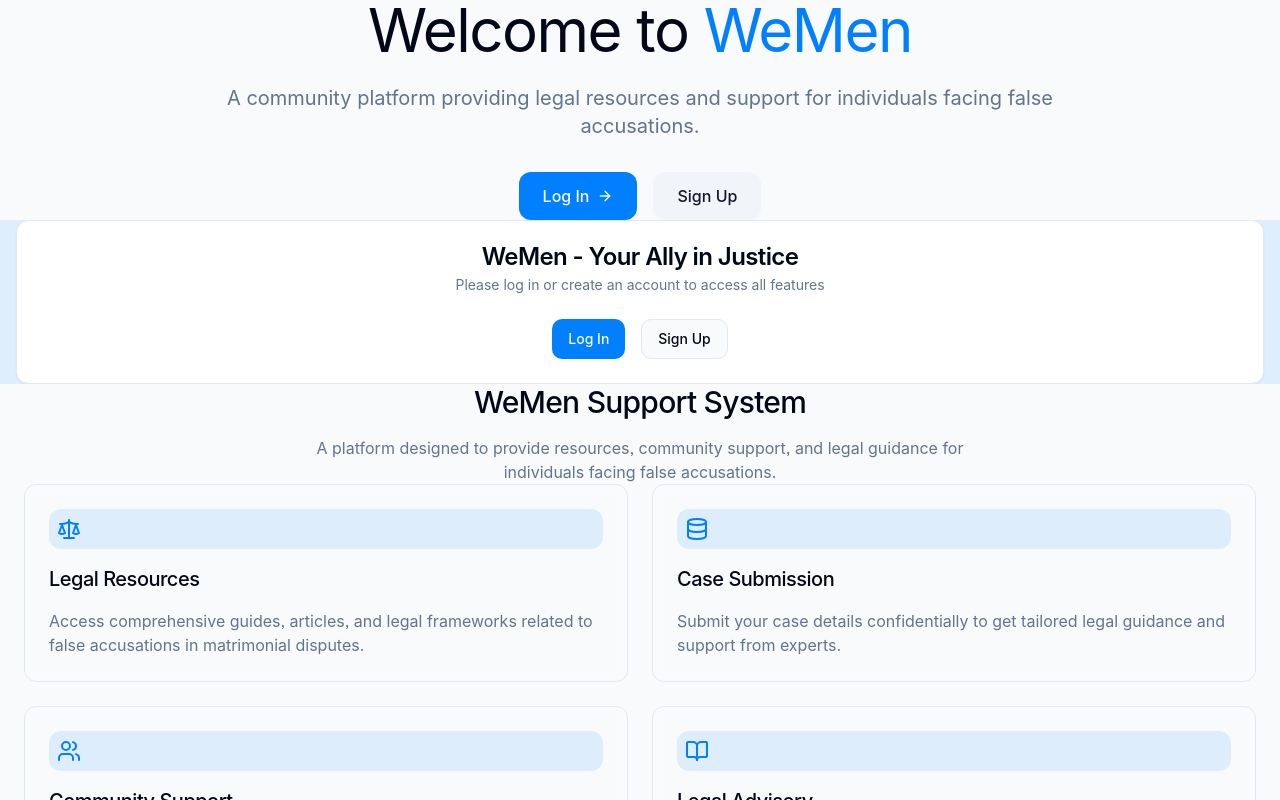
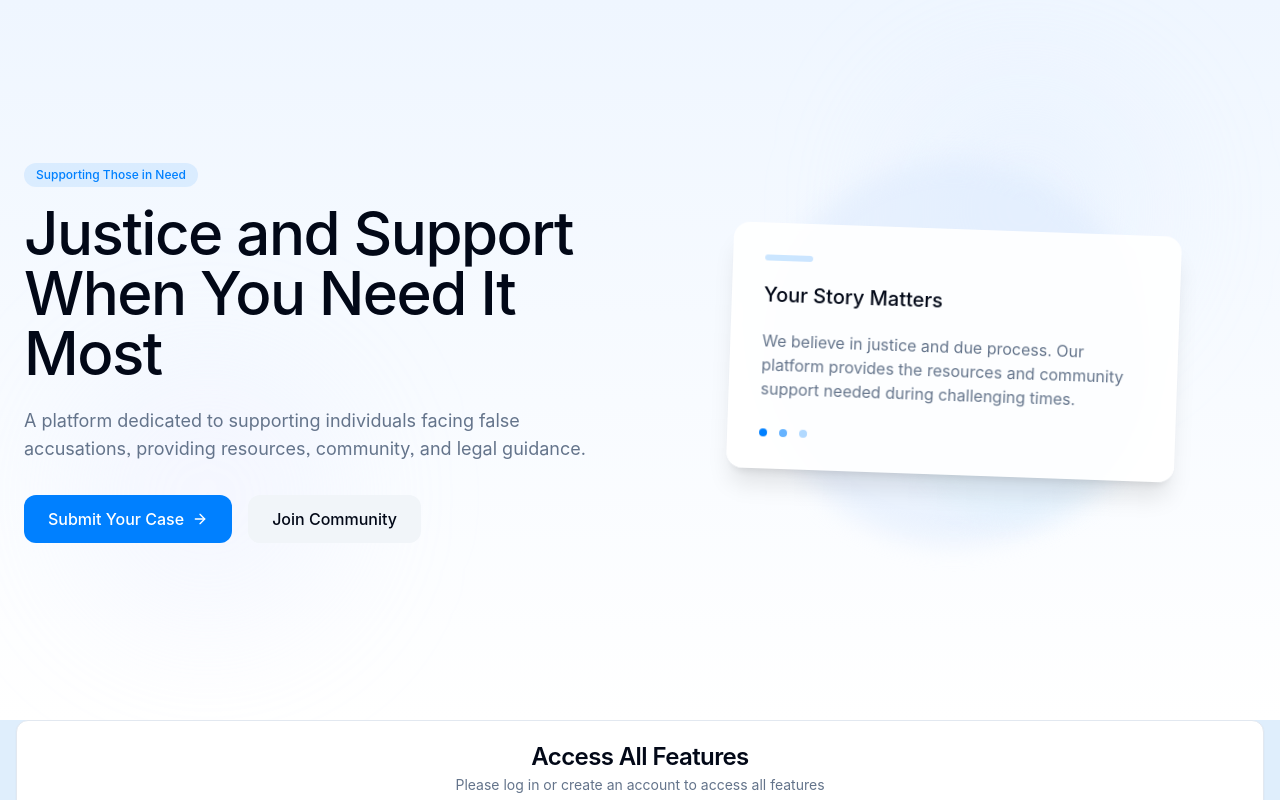
Before and after one commit to Tad0wUKnow/justice-ally-network, a React (Vite) app: page / in a window 1280 px wide. Shown: the top 800 px of the page. Built offline with nearby package versions, Linux system fonts and the light colour scheme; the HTML template or start-up script is replaced by a standard one.

Commit message:
Reverted to edit edt-36e31b83-92c4-4aed-b71c-4d4ec022fbc0: "Modify login and submit case
- Modify the login process to be on the front page.
- Add functionality to the submit case section."

```diff
--- a/index.html
+++ b/index.html
@@ -1,12 +1,11 @@
-
 <!DOCTYPE html>
 <html lang="en">
   <head>
     <meta charset="UTF-8" />
     <meta name="viewport" content="width=device-width, initial-scale=1.0" />
-    <title>WeMen - Justice Ally Network</title>
-    <meta name="description" content="WeMen - Supporting those facing false accusations" />
-    <meta name="author" content="WeMen" />
+    <title>justice-ally-network</title>
+    <meta name="description" content="Lovable Generated Project" />
+    <meta name="author" content="Lovable" />
     <meta property="og:image" content="/og-image.png" />
   </head>
 
@@ -14,6 +13,6 @@
     <div id="root"></div>
     <!-- IMPORTANT: DO NOT REMOVE THIS SCRIPT TAG OR THIS VERY COMMENT! -->
     <script src="https://cdn.gpteng.co/gptengineer.js" type="module"></script>
-    <script type="module" src="/src/main.jsx"></script>
+    <script type="module" src="/src/main.tsx"></script>
   </body>
 </html>
--- a/src/components/HeroSection.jsx
+++ b/src/components/HeroSection.jsx
@@ -1,81 +1,103 @@
 
 import { motion } from 'framer-motion';
+import { ArrowRight } from 'lucide-react';
 import { Link } from 'react-router-dom';
-import { ArrowRight } from 'lucide-react';
-import { useAuth } from '../context/AuthContext';
 
 const HeroSection = () => {
-  const { currentUser } = useAuth();
+  return (
+    <div className="relative min-h-[90vh] flex items-center justify-center overflow-hidden pt-16 pb-20">
+      {/* Background gradient */}
+      <div className="absolute inset-0 bg-gradient-to-b from-blue-50 to-white -z-10" />
 
-  return (
-    <section className="relative overflow-hidden bg-background py-20 md:py-24 lg:py-32">
-      <div className="container mx-auto px-4 md:px-6 relative z-10">
-        <div className="max-w-4xl mx-auto text-center">
-          <motion.h1
-            initial={{ opacity: 0, y: -20 }}
+      {/* Decorative circles */}
+      <div className="absolute top-20 right-[10%] w-64 h-64 rounded-full bg-blue-100/30 blur-3xl -z-10" />
+      <div className="absolute bottom-20 left-[5%] w-72 h-72 rounded-full bg-indigo-100/20 blur-3xl -z-10" />
+
+      <div className="container mx-auto px-4 md:px-6 grid md:grid-cols-2 gap-12 md:gap-6 items-center">
+        <motion.div
+          initial={{ opacity: 0, y: 20 }}
           animate={{ opacity: 1, y: 0 }}
           transition={{ duration: 0.5 }}
-            className="text-4xl md:text-5xl lg:text-6xl font-bold tracking-tight mb-6"
+          className="flex flex-col gap-6 max-w-xl"
         >
-            Welcome to <span className="text-primary">WeMen</span>
+          <div>
+            <motion.span
+              initial={{ opacity: 0, x: -10 }}
+              animate={{ opacity: 1, x: 0 }}
+              transition={{ duration: 0.3, delay: 0.1 }}
+              className="inline-block px-3 py-1 rounded-full text-xs font-medium bg-primary/10 text-primary mb-4"
+            >
+              Supporting Those in Need
+            </motion.span>
+            <motion.h1
+              initial={{ opacity: 0 }}
+              animate={{ opacity: 1 }}
+              transition={{ duration: 0.5, delay: 0.2 }}
+              className="text-4xl md:text-5xl lg:text-6xl font-medium tracking-tight leading-tight md:leading-tight"
+            >
+              Justice and Support When You Need It Most
             </motion.h1>
+          </div>
+
           <motion.p
-            initial={{ opacity: 0, y: -10 }}
-            animate={{ opacity: 1, y: 0 }}
-            transition={{ duration: 0.5, delay: 0.1 }}
-            className="text-xl md:text-2xl text-muted-foreground mb-8 md:mb-10"
+            initial={{ opacity: 0 }}
+            animate={{ opacity: 1 }}
+            transition={{ duration: 0.5, delay: 0.3 }}
+            className="text-lg text-muted-foreground"
           >
-            A community platform providing legal resources and support for individuals facing false accusations.
+            A platform dedicated to supporting individuals facing false accusations, providing resources, community, and legal guidance.
           </motion.p>
+
           <motion.div
-            initial={{ opacity: 0, y: 10 }}
-            animate={{ opacity: 1, y: 0 }}
-            transition={{ duration: 0.5, delay: 0.2 }}
-            className="flex flex-col sm:flex-row gap-4 justify-center"
+            initial={{ opacity: 0 }}
+            animate={{ opacity: 1 }}
+            transition={{ duration: 0.5, delay: 0.4 }}
+            className="flex flex-col sm:flex-row gap-4 pt-2"
           >
-            {currentUser ? (
-              <>
             <Link
               to="/submit"
-                  className="inline-flex items-center justify-center px-6 py-3 rounded-lg bg-primary text-primary-foreground font-medium transition-colors hover:bg-primary/90"
+              className="inline-flex items-center justify-center px-6 py-3 rounded-lg bg-primary text-white font-medium transition-colors hover:bg-primary/90 focus:outline-none focus:ring-2 focus:ring-primary/50 focus:ring-offset-2"
             >
               Submit Your Case
               <ArrowRight className="ml-2 h-4 w-4" />
             </Link>
             <Link
-                  to="/my-cases"
-                  className="inline-flex items-center justify-center px-6 py-3 rounded-lg bg-secondary text-secondary-foreground font-medium transition-colors hover:bg-secondary/90"
+              to="/community"
+              className="inline-flex items-center justify-center px-6 py-3 rounded-lg bg-secondary text-foreground font-medium transition-colors hover:bg-secondary/80 focus:outline-none focus:ring-2 focus:ring-primary/50 focus:ring-offset-2"
             >
-                  View Your Cases
+              Join Community
             </Link>
-              </>
-            ) : (
-              <>
-                <Link
-                  to="/login"
-                  className="inline-flex items-center justify-center px-6 py-3 rounded-lg bg-primary text-primary-foreground font-medium transition-colors hover:bg-primary/90"
+          </motion.div>
+        </motion.div>
+
+        <motion.div
+          initial={{ opacity: 0, scale: 0.95 }}
+          animate={{ opacity: 1, scale: 1 }}
+          transition={{ duration: 0.5, delay: 0.3 }}
+          className="relative flex justify-center"
         >
-                  Log In
-                  <ArrowRight className="ml-2 h-4 w-4" />
-                </Link>
-                <Link
-                  to="/signup"
-                  className="inline-flex items-center justify-center px-6 py-3 rounded-lg bg-secondary text-secondary-foreground font-medium transition-colors hover:bg-secondary/90"
-                >
-                  Sign Up
-                </Link>
-              </>
-            )}
+          <div className="relative w-full max-w-lg aspect-square flex items-center justify-center">
+            {/* Abstract shapes */}
+            <div className="absolute top-1/2 left-1/2 transform -translate-x-1/2 -translate-y-1/2 w-3/4 h-3/4 rounded-full bg-blue-100/50 blur-md" />
+            <div className="absolute top-1/2 left-1/2 transform -translate-x-1/4 -translate-y-1/3 w-1/2 h-1/2 rounded-full bg-sky-100/50 blur-md" />
+
+            {/* Card-like element */}
+            <div className="relative z-10 bg-white/90 backdrop-blur-sm shadow-xl rounded-2xl p-8 w-full max-w-md transform rotate-2 transition-transform hover:rotate-0 duration-500">
+              <div className="flex flex-col gap-5">
+                <div className="w-12 h-1.5 bg-primary/20 rounded-full" />
+                <h3 className="text-xl font-medium">Your Story Matters</h3>
+                <p className="text-muted-foreground">We believe in justice and due process. Our platform provides the resources and community support needed during challenging times.</p>
+                <div className="flex gap-3 mt-2">
+                  <div className="w-2 h-2 rounded-full bg-primary" />
+                  <div className="w-2 h-2 rounded-full bg-primary/60" />
+                  <div className="w-2 h-2 rounded-full bg-primary/30" />
+                </div>
+              </div>
+            </div>
+          </div>
         </motion.div>
       </div>
     </div>
-
-      {/* Background decoration */}
-      <div className="absolute inset-0 overflow-hidden -z-10">
-        <div className="absolute -top-[30%] -right-[10%] w-[60%] h-[140%] bg-primary/5 rounded-full blur-3xl"></div>
-        <div className="absolute -bottom-[20%] -left-[10%] w-[50%] h-[140%] bg-secondary/5 rounded-full blur-3xl"></div>
-      </div>
-    </section>
   );
 };
 
--- a/src/pages/Index.jsx
+++ b/src/pages/Index.jsx
@@ -61,7 +61,7 @@ const Index = () => {
             <div className="container mx-auto px-4">
               <Card className="border-primary/20">
                 <CardHeader>
-                  <CardTitle className="text-center">WeMen - Your Ally in Justice</CardTitle>
+                  <CardTitle className="text-center">Access All Features</CardTitle>
                   <CardDescription className="text-center">
                     Please log in or create an account to access all features
                   </CardDescription>
@@ -89,7 +89,7 @@ const Index = () => {
                 viewport={{ once: true }}
                 className="text-3xl font-medium tracking-tight mb-4"
               >
-                WeMen Support System
+                Comprehensive Support System
               </motion.h2>
               <motion.p
                 initial={{ opacity: 0 }}
@@ -127,7 +127,7 @@ const Index = () => {
                 viewport={{ once: true }}
                 className="text-3xl font-medium tracking-tight mb-4"
               >
-                Ready to Join WeMen?
+                Ready to Take the Next Step?
               </motion.h2>
               <motion.p
                 initial={{ opacity: 0 }}
```
Lines whose indentation alone changed are shown as unchanged.
